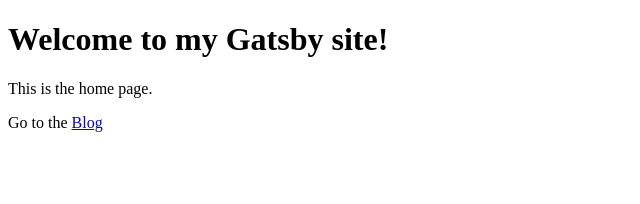
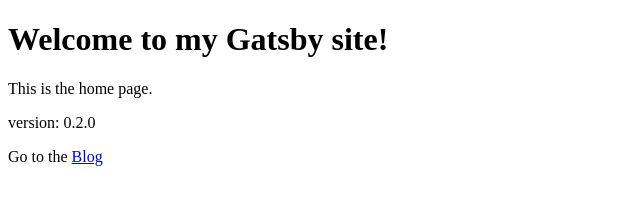
Before and after one commit to yeti-s/blog, a Gatsby site: page / in a window 1280 px wide. Shown: the whole page, without its empty margins (0-640 px from the left). Built offline with nearby package versions, Linux system fonts and the light colour scheme; Gatsby itself is replaced by a stand-in of ours.

Commit message:
release: 0.2.0

```diff
--- a/src/pages/index.tsx
+++ b/src/pages/index.tsx
@@ -6,6 +6,7 @@ const IndexPage: React.FC = () => {
     <div>
       <h1>Welcome to my Gatsby site!</h1>
       <p>This is the home page.</p>
+      <p>version: 0.2.0</p>
       <p>Go to the <Link to="intro">Blog</Link></p>
     </div>
   );
```
